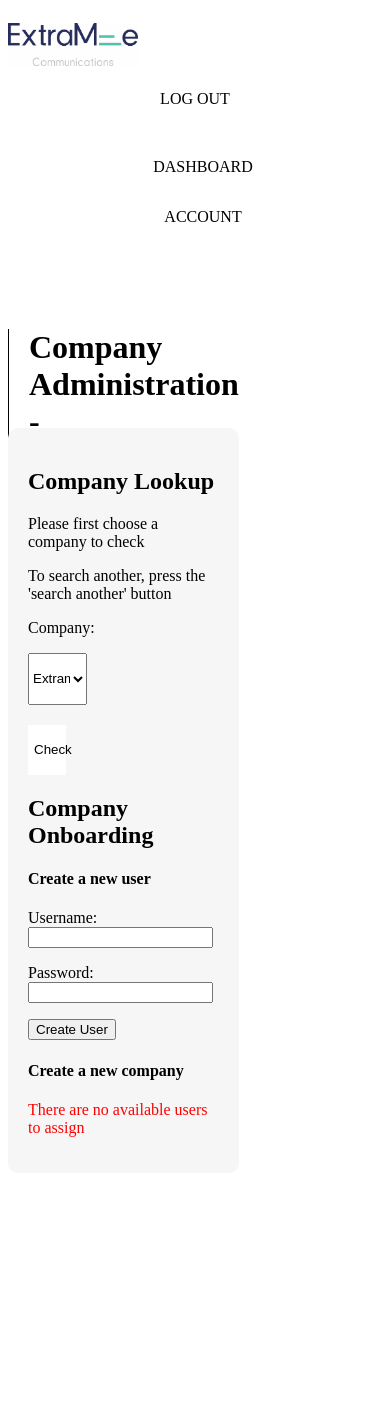
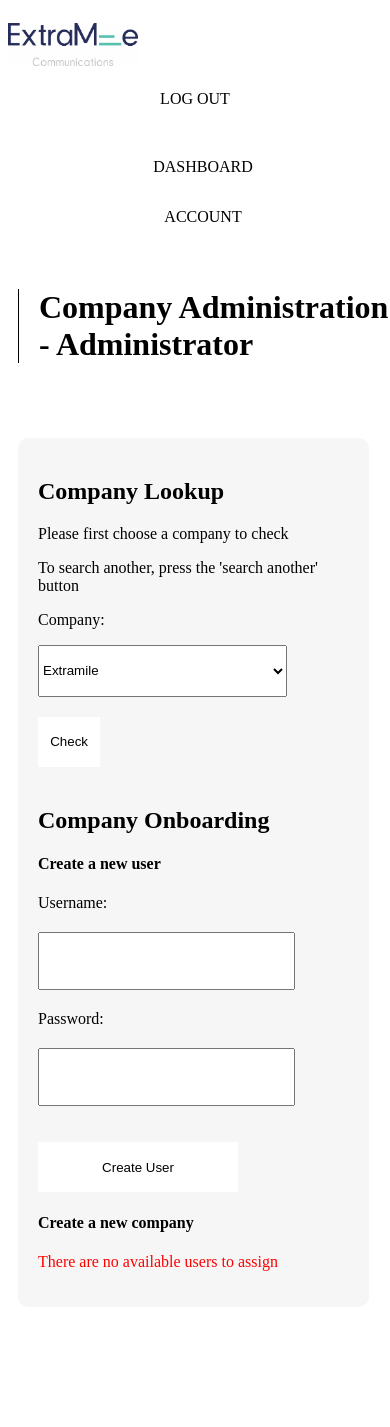
Before and after one commit to rguest20/MS4-1, a Django app: page /dashboard/admin/companies/ in a window 390 px wide; the page is wider, and only the part inside the window is pictured. Shown: the top 1427 px of that part. Before the commit the page ends 1137 px from the top of that part, so only its background shows below. Run offline with Django 3.2, Linux system fonts and the light colour scheme; a user stored in the database is signed in; data comes from the database, SQL or seed files in the repository; both versions use the stored data as it was after the commit; some web fonts are replaced.

Commit message:
style updated

```diff
--- a/static/css/style.css
+++ b/static/css/style.css
@@ -643,58 +665,111 @@ div.report .comments-section .buttons button:hover {
   display: grid;
   grid-template-rows: 100px 1fr 1fr;
   grid-gap: 20px;
-  padding-right: 250px;
+  max-width: 90vw;
+}
+@media only screen and (max-width: 600px) {
+  .main_content.admin-companies {
+    padding: 10px;
+  }
+}
+.main_content.admin-companies .head_section .head-title {
+  width: 50vw;
+}
+@media only screen and (max-width: 525px) {
+  .main_content.admin-companies .head_section .head-title {
+    width: 100%;
+    position: relative;
+    bottom: 50px;
+  }
 }
 .main_content.admin-companies .admin-companies_section {
   padding: 20px;
   background-color: #f6f6f6;
   border-radius: 10px;
+  display: grid;
+  grid-template-columns: 1fr 1fr;
+  grid-gap: 20px;
 }
-.main_content.admin-companies .admin-companies_section .enter-company div input {
+.main_content.admin-companies .admin-companies_section .lookup .enter-company div input {
   width: 30%;
   height: 52px;
 }
-.main_content.admin-companies .admin-companies_section .enter-company div select {
-  width: 31%;
+.main_content.admin-companies .admin-companies_section .lookup .enter-company div select {
+  width: 51%;
   height: 52px;
 }
-.main_content.admin-companies .admin-companies_section .enter-company div label {
+.main_content.admin-companies .admin-companies_section .lookup .enter-company div label {
   margin: 20px 0;
   display: block;
 }
-.main_content.admin-companies .admin-companies_section .enter-company div button {
+.main_content.admin-companies .admin-companies_section .lookup .enter-company div button {
   margin-top: 20px;
   width: 20%;
   height: 50px;
   background: white;
   border: none;
 }
-.main_content.admin-companies .admin-companies_section .enter-company div button:hover {
+.main_content.admin-companies .admin-companies_section .lookup .enter-company div button:hover {
   background: #e6e6e6;
 }
-.main_content.admin-companies .admin-companies_section .hidden {
+@media only screen and (max-width: 1020px) {
+  .main_content.admin-companies .admin-companies_section .lookup .enter-company div select {
+    width: 80%;
+  }
+}
+.main_content.admin-companies .admin-companies_section .lookup .hidden {
   display: none;
+}
+.main_content.admin-companies .admin-companies_section .create form input {
+  width: 80%;
+  height: 52px;
+}
+.main_content.admin-companies .admin-companies_section .create form select {
+  width: 51%;
+  height: 52px;
+}
+.main_content.admin-companies .admin-companies_section .create form label {
+  margin: 20px 0;
+  display: block;
+}
+.main_content.admin-companies .admin-companies_section .create form button {
+  margin-top: 20px;
+  width: 200px;
+  height: 50px;
+  background: white;
+  border: none;
+}
+.main_content.admin-companies .admin-companies_section .create form button:hover {
+  background: #e6e6e6;
+}
+@media only screen and (max-width: 1020px) {
+  .main_content.admin-companies .admin-companies_section {
+    grid-template-columns: 1fr;
+  }
 }
 .main_content.admin-companies .bottom_section div {
   background-color: #aaaaaa;
   border-radius: 10px;
   padding: 20px;
 }
-.main_content.admin-companies .bottom_section div input {
-  width: 30%;
-  height: 52px;
+.main_content.admin-companies .bottom_section div .details {
+  display: grid;
+  grid-template-columns: 1fr 1fr 1fr;
+  grid-gap: 20px;
 }
-.main_content.admin-companies .bottom_section div select {
-  width: 31%;
-  height: 52px;
+@media only screen and (max-width: 1020px) {
+  .main_content.admin-companies .bottom_section div .details {
+    grid-template-columns: 1fr 1fr;
+  }
 }
-.main_content.admin-companies .bottom_section div label {
-  margin: 20px 0;
-  display: block;
+@media only screen and (max-width: 525px) {
+  .main_content.admin-companies .bottom_section div .details {
+    grid-template-columns: 1fr;
+  }
 }
 .main_content.admin-companies .bottom_section div button {
   margin-top: 20px;
-  width: 20%;
+  width: 200px;
   height: 50px;
   background: white;
   border: none;
```
Also changed, not shown: other parts of static/css/style.css (+31 -9 lines), db.sqlite3.
